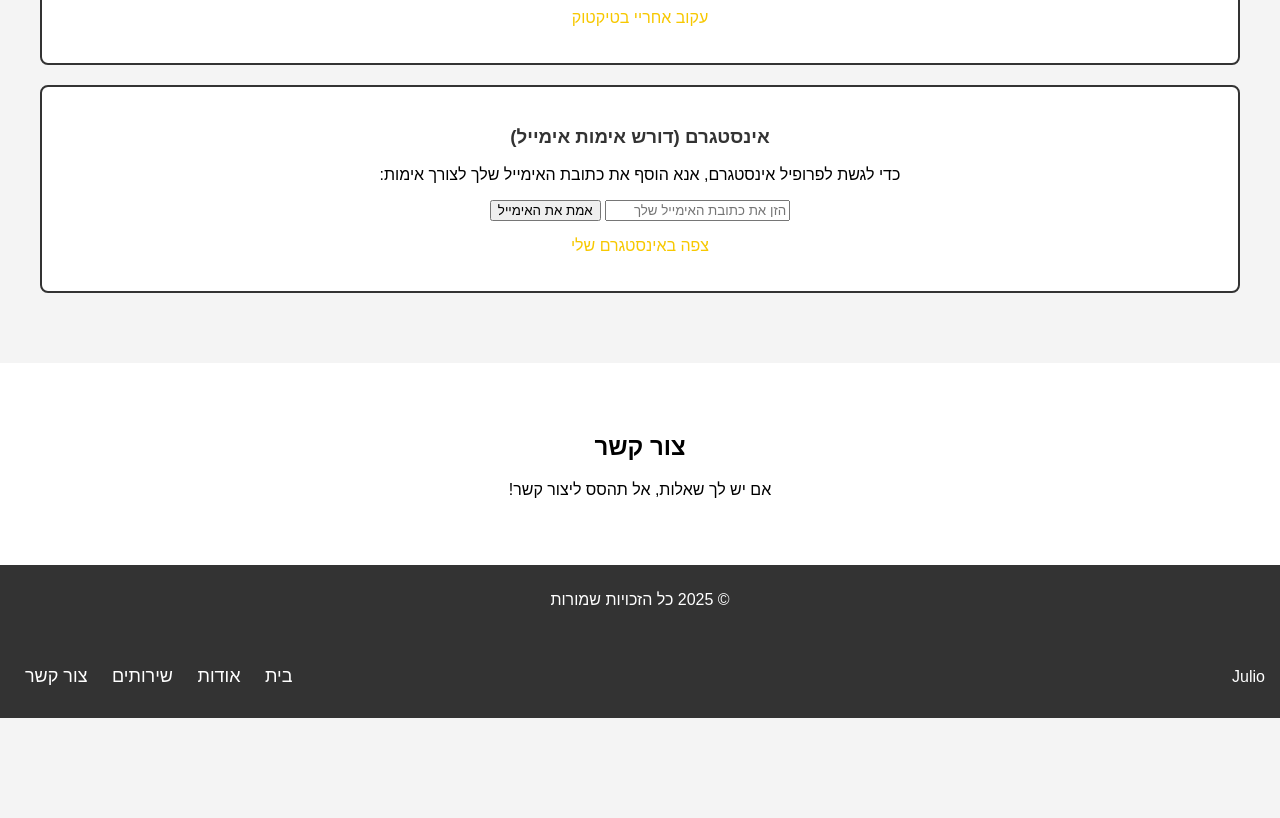
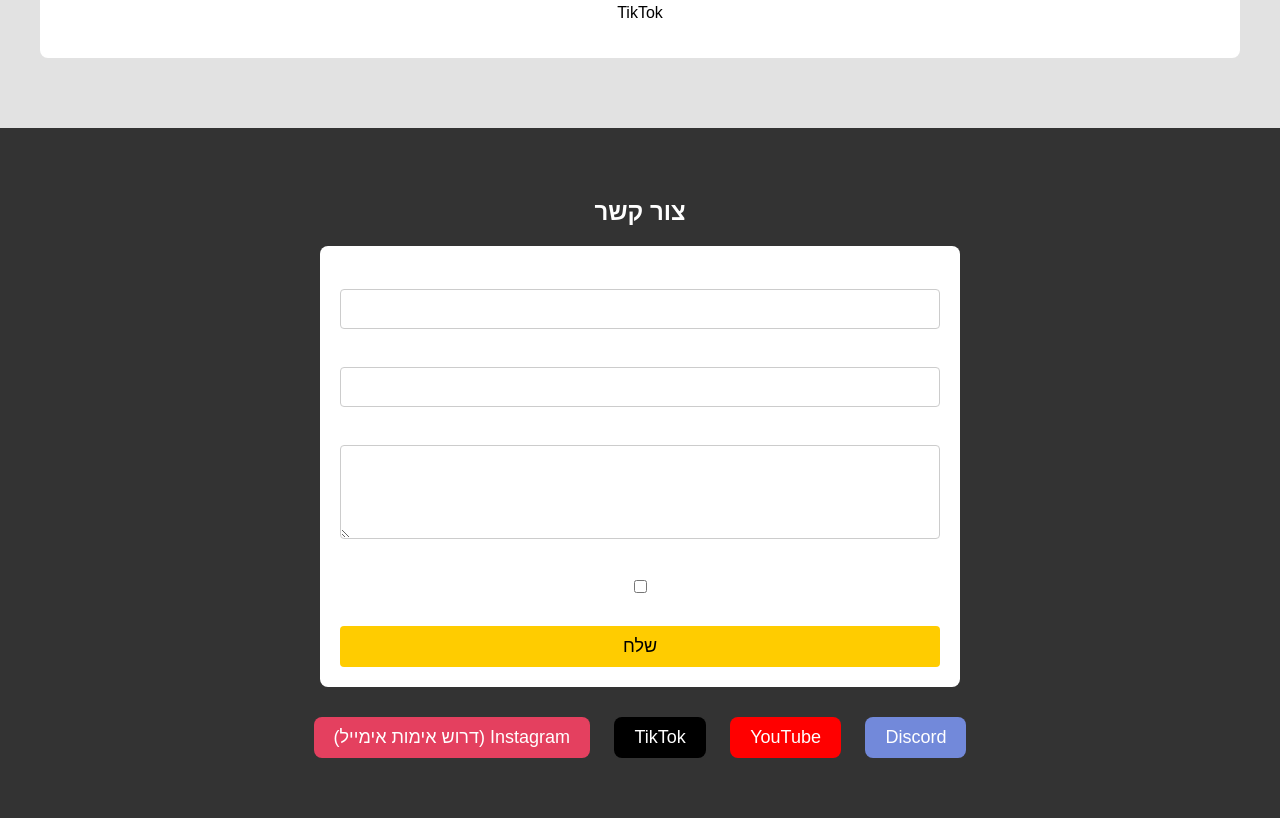
Before and after one commit to julio3514/julio-web, a plain HTML site: page index.html in a window 1280 px wide. Shown: the part 1143-1961 px from the top of the page. Before the commit the page ends 1861 px from the top, so only its background shows below. Drawn offline with Linux system fonts and the light colour scheme.

Commit message:
Added contact form, logos and design updates

```diff
--- a/index.html
+++ b/index.html
@@ -1,76 +1,3 @@
-<!DOCTYPE html>
-<html lang="he">
-<head>
-    <meta charset="UTF-8">
-    <meta name="viewport" content="width=device-width, initial-scale=1.0">
-    <title>האתר שלי</title>
-    <link rel="stylesheet" href="styles.css">
-</head>
-<body>
-    <!-- Header Section -->
-    <header class="header">
-        <h1>ברוכים הבאים לאתר שלי</h1>
-        <nav class="navbar">
-            <ul>
-                <li><a href="#home">דף הבית</a></li>
-                <li><a href="#about">אודות</a></li>
-                <li><a href="#services">שירותים</a></li>
-                <li><a href="#contact">צור קשר</a></li>
-            </ul>
-        </nav>
-    </header>
-
-    <!-- Home Section -->
-    <section id="home" class="home-section">
-        <h1>שלום! זה האתר שלי.</h1>
-        <button>לחץ כאן כדי ללמוד יותר</button>
-    </section>
-
-    <!-- About Section -->
-    <section id="about" class="about-section">
-        <h2>אודות</h2>
-        <p>ברוכים הבאים! באתר זה תוכלו למצוא את כל המידע אודות הפעילויות שלי.</p>
-    </section>
-
-    <!-- Social Links Section -->
-    <section id="services" class="services-section">
-        <h2>קישורים חשובים</h2>
-        <div class="service-item">
-            <h3>דיסקורד</h3>
-            <p><a href="https://discord.gg/TfnRUxH8Yz" target="_blank">הצטרף לדיסקורד שלי</a></p>
-        </div>
-        <div class="service-item">
-            <h3>יוטיוב</h3>
-            <p><a href="https://www.youtube.com/@Juliostime" target="_blank">צפה ביוטיוב</a></p>
-        </div>
-        <div class="service-item">
-            <h3>טיקטוק</h3>
-            <p><a href="https://www.tiktok.com/@julio._.s" target="_blank">עקוב אחריי בטיקטוק</a></p>
-        </div>
-        <div class="service-item">
-            <h3>אינסטגרם (דורש אימות אימייל)</h3>
-            <p>כדי לגשת לפרופיל אינסטגרם, אנא הוסף את כתובת האימייל שלך לצורך אימות:</p>
-            <form id="instagram-form">
-                <input type="email" id="email" placeholder="הזן את כתובת האימייל שלך" required>
-                <button type="submit">אמת את האימייל</button>
-            </form>
-            <p><a href="https://www.instagram.com/nave_b1936/" target="_blank">צפה באינסטגרם שלי</a></p>
-        </div>
-    </section>
-
-    <!-- Contact Section -->
-    <section id="contact" class="contact-section">
-        <h2>צור קשר</h2>
-        <p>אם יש לך שאלות, אל תהסס ליצור קשר!</p>
-    </section>
-
-    <footer>
-        <p>&copy; 2025 כל הזכויות שמורות</p>
-    </footer>
-
-    <script src="script.js"></script>
-</body>
-</html>
 <!DOCTYPE html>
 <html lang="he">
 <head>
@@ -82,7 +9,10 @@
 <body>
     <!-- Header -->
     <header class="header">
-        <div class="logo">Julio</div>
+        <div class="logo">
+            <img src="logo.png" alt="לוגו האתר" width="50" height="50">
+            Julio
+        </div>
         <nav class="navbar">
             <ul>
                 <li><a href="#home">בית</a></li>
@@ -94,4 +24,60 @@
     </header>
 
     <!-- Home Section -->
-    <section id="home" class
+    <section id="home" class="home-section">
+        <h1>ברוך הבא לאתר שלי</h1>
+        <button>התחל עכשיו</button>
+    </section>
+
+    <!-- About Section -->
+    <section id="about" class="about-section">
+        <h2>אודות</h2>
+        <p>שלום! אני Julio, ואני יוצר תוכן בתחום...</p>
+    </section>
+
+    <!-- Services Section -->
+    <section id="services" class="services-section">
+        <h2>השירותים שלי</h2>
+        <div class="service-item">
+            <img src="discord-logo.png" alt="Discord" width="50" height="50">
+            <p>Discord</p>
+        </div>
+        <div class="service-item">
+            <img src="youtube-logo.png" alt="YouTube" width="50" height="50">
+            <p>YouTube</p>
+        </div>
+        <div class="service-item">
+            <img src="tiktok-logo.png" alt="TikTok" width="50" height="50">
+            <p>TikTok</p>
+        </div>
+    </section>
+
+    <!-- Contact Section -->
+    <section id="contact" class="contact-section">
+        <h2>צור קשר</h2>
+        <form action="" method="post">
+            <label for="name">שם מלא</label>
+            <input type="text" id="name" name="name" required>
+
+            <label for="email">אימייל</label>
+            <input type="email" id="email" name="email" required>
+
+            <label for="message">הודעה</label>
+            <textarea id="message" name="message" rows="4" required></textarea>
+
+            <label for="instagram-verification">אני מאמת את כתובת האימייל שלי עבור אינסטגרם:</label>
+            <input type="checkbox" id="instagram-verification" name="instagram-verification" required>
+            <span>סמן כדי לאמת את האימייל</span>
+
+            <button type="submit">שלח</button>
+        </form>
+
+        <div class="social-links">
+            <a href="https://discord.gg/TfnRUxH8Yz" class="social-link discord">Discord</a>
+            <a href="https://www.youtube.com/@Juliostime" class="social-link youtube">YouTube</a>
+            <a href="https://www.tiktok.com/@julio._.s" class="social-link tiktok">TikTok</a>
+            <a href="https://www.instagram.com/nave_b1936/" class="social-link instagram">Instagram (דרוש אימות אימייל)</a>
+        </div>
+    </section>
+</body>
+</html>
--- a/styles.css
+++ b/styles.css
@@ -9,12 +9,17 @@ body {
 
 /* Header */
 .header {
-    background-color: #333;
-    color: #fff;
+    background-color: #000; /* שחור */
+    color: #ffcc00; /* צהוב בהיר */
     padding: 15px;
     display: flex;
     justify-content: space-between;
     align-items: center;
+}
+
+.logo img {
+    border-radius: 50%;
+    margin-right: 10px;
 }
 
 .navbar ul {
@@ -28,15 +33,15 @@ body {
 }
 
 .navbar ul li a {
-    color: #fff;
+    color: #ffcc00; /* צהוב בהיר */
     text-decoration: none;
     font-size: 18px;
 }
 
 /* Home Section */
 .home-section {
-    background-color: #008CBA;
-    color: white;
+    background-color: #ffcc00; /* צהוב */
+    color: #000; /* שחור */
     text-align: center;
     padding: 50px 20px;
 }
@@ -46,8 +51,8 @@ body {
 }
 
 .home-section button {
-    background-color: #fff;
-    color: #008CBA;
+    background-color: #000; /* שחור */
+    color: #ffcc00; /* צהוב */
     padding: 10px 20px;
     border: none;
     font-size: 18px;
@@ -77,14 +82,13 @@ body {
 
 /* Services Section */
 .services-section {
-    background-color: #f4f4f4;
+    background-color: #e2e2e2;
     padding: 50px 20px;
 }
 
 .services-section h2 {
     text-align: center;
     font-size: 2.5em;
-    color: #f7c800; /* Yellow color */
 }
 
 .service-item {
@@ -93,33 +97,112 @@ body {
     padding: 20px;
     border-radius: 8px;
     text-align: center;
-    border: 2px solid #333;
-}
-
-.service-item h3 {
-    color: #333;
-}
-
-.service-item a {
-    color: #f7c800; /* Yellow color */
-    text-decoration: none;
-}
-
-.service-item a:hover {
-    color: #333; /* Black color on hover */
 }
 
 /* Contact Section */
 .contact-section {
     padding: 50px 20px;
-    background-color: #fff;
+    background-color: #333;
+    color: white;
     text-align: center;
 }
 
-/* Footer */
-footer {
+/* Social Links */
+.social-links {
+    margin-top: 20px;
+}
+
+.social-link {
+    display: inline-block;
+    padding: 10px 20px;
+    margin: 10px;
+    text-decoration: none;
+    color: white;
+    font-size: 18px;
+    border-radius: 8px;
+}
+
+.discord {
+    background-color: #7289da;
+}
+
+.youtube {
+    background-color: #ff0000;
+}
+
+.tiktok {
+    background-color: #000000;
+}
+
+.instagram {
+    background-color: #e4405f;
+}
+
+.social-link:hover {
+    opacity: 0.8;
+}
+
+/* צבעים צהוב ושחור */
+body {
+    background-color: #ffcc00; /* צהוב */
+}
+
+.header {
+    background-color: #000; /* שחור */
+}
+
+.home-section {
+    background-color: #ffcc00; /* צהוב */
+    color: #000; /* שחור */
+}
+
+button {
+    background-color: #000; /* שחור */
+    color: #ffcc00; /* צהוב */
+}
+
+button:hover {
+    background-color: #ddd;
+}
+
+.social-link:hover {
     background-color: #333;
-    color: #fff;
-    text-align: center;
+}
+
+/* Contact Form */
+form {
+    display: flex;
+    flex-direction: column;
+    max-width: 600px;
+    margin: 0 auto;
+    padding: 20px;
+    background-color: #fff;
+    border-radius: 8px;
+}
+
+form label {
+    margin-bottom: 5px;
+    font-size: 16px;
+}
+
+form input, form textarea {
+    margin-bottom: 15px;
     padding: 10px;
+    font-size: 16px;
+    border: 1px solid #ccc;
+    border-radius: 4px;
 }
+
+form button {
+    padding: 10px;
+    background-color: #ffcc00;
+    color: #000;
+    font-size: 18px;
+    border: none;
+    border-radius: 4px;
+    cursor: pointer;
+}
+
+form button:hover {
+    background-color: #ff9900;
+}
```
